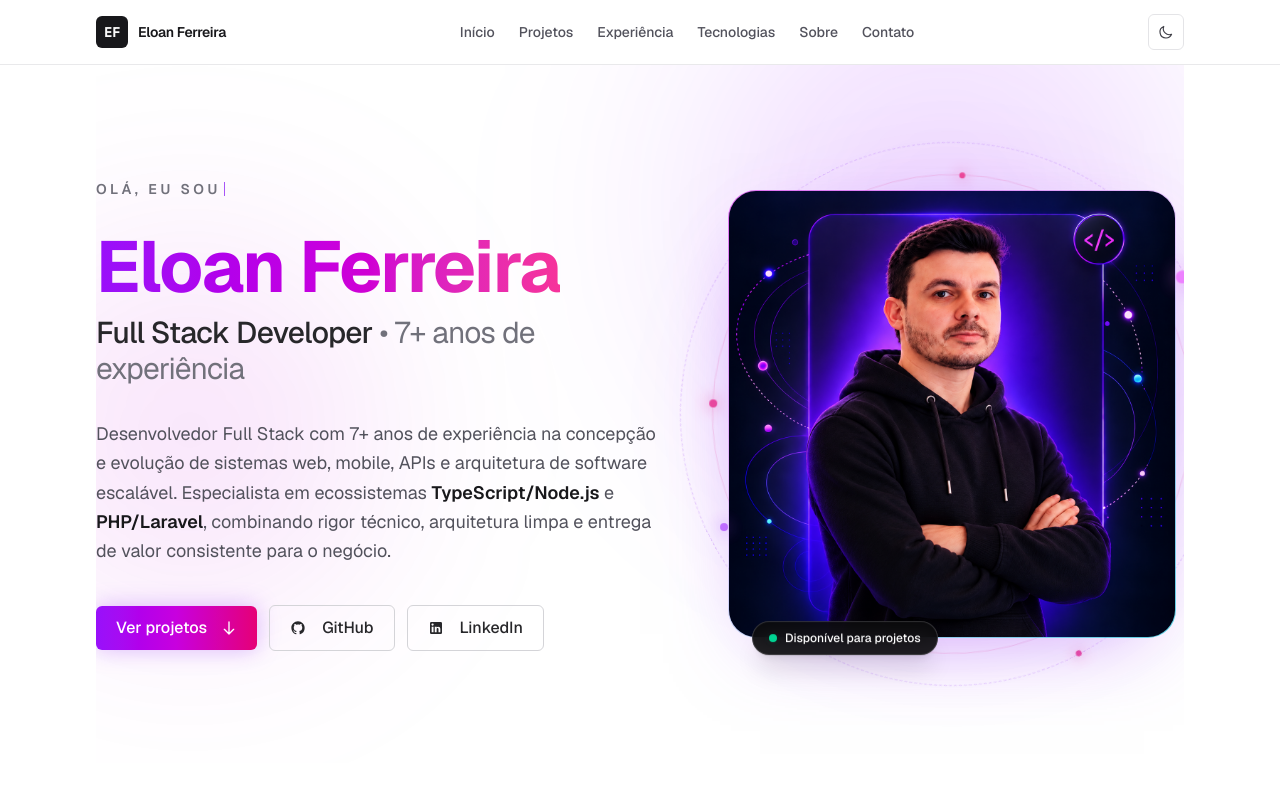
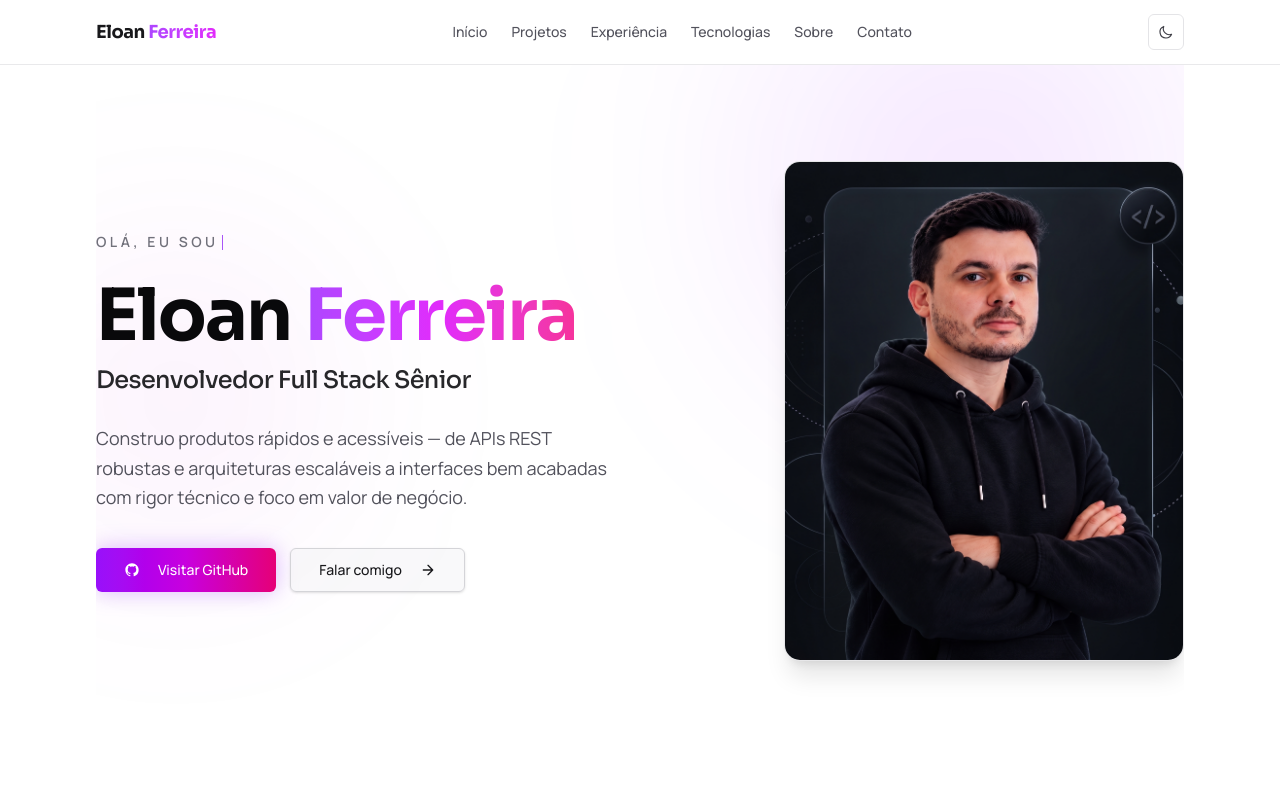
Before and after one commit to emffor/portfolio, a Next.js app: page / in a window 1280 px wide. Shown: the top 800 px of the page. Built offline with nearby package versions, Linux system fonts and the light colour scheme; no server answers.

Commit message:
feat: atualiza a tipografia com as fontes Sora e Manrope, o tema escuro como plano de fundo e os componentes de marca.

```diff
--- a/src/app/globals.css
+++ b/src/app/globals.css
@@ -3,7 +3,8 @@
 @custom-variant dark (&:where(.dark, .dark *));
 
 @theme {
-  --font-sans: var(--font-geist-sans), system-ui, -apple-system, BlinkMacSystemFont, "Segoe UI", Roboto, sans-serif;
+  --font-sans: var(--font-manrope), system-ui, -apple-system, BlinkMacSystemFont, "Segoe UI", Roboto, sans-serif;
+  --font-display: var(--font-sora), system-ui, -apple-system, BlinkMacSystemFont, "Segoe UI", Roboto, sans-serif;
   --font-mono: var(--font-geist-mono), monospace;
 }
 
@@ -14,13 +15,18 @@
 }
 
 .dark {
-  --background: #09090b;
+  --background: #090614;
   --foreground: #f4f4f5;
 }
 
 html {
   scroll-behavior: smooth;
   scroll-padding-top: 5rem;
+}
+
+h1, h2, h3, h4, h5, h6, .font-display {
+  font-family: var(--font-display);
+  letter-spacing: -0.025em;
 }
 
 body {
--- a/src/app/layout.tsx
+++ b/src/app/layout.tsx
@@ -1,20 +1,22 @@
 import type { Metadata, Viewport } from "next";
-import { Geist, Geist_Mono } from "next/font/google";
+import { Sora, Manrope } from "next/font/google";
 import { SITE_NAME, SITE_DESCRIPTION, SITE_URL, AUTHOR_NAME } from "@/lib/constants";
 import { Header } from "@/components/layout/Header";
 import { Footer } from "@/components/layout/Footer";
 import "./globals.css";
 
-const geistSans = Geist({
-  variable: "--font-geist-sans",
+const sora = Sora({
+  variable: "--font-sora",
   subsets: ["latin"],
   display: "swap",
+  weight: ["400", "500", "600", "700", "800"],
 });
 
-const geistMono = Geist_Mono({
-  variable: "--font-geist-mono",
+const manrope = Manrope({
+  variable: "--font-manrope",
   subsets: ["latin"],
   display: "swap",
+  weight: ["400", "500", "600", "700"],
 });
 
 export const viewport: Viewport = {
@@ -67,7 +69,7 @@ export default function RootLayout({
   return (
     <html
       lang="pt-BR"
-      className={`${geistSans.variable} ${geistMono.variable} antialiased`}
+      className={`${sora.variable} ${manrope.variable} antialiased`}
       suppressHydrationWarning
     >
       <head>
@@ -89,7 +91,7 @@ export default function RootLayout({
           }}
         />
       </head>
-      <body className="min-h-screen flex flex-col bg-white dark:bg-zinc-950 text-zinc-900 dark:text-zinc-100 transition-colors duration-200">
+      <body className="min-h-screen flex flex-col bg-white dark:bg-[#090614] text-zinc-900 dark:text-zinc-100 transition-colors duration-200">
         <a
           href="#main-content"
           className="sr-only focus:not-sr-only focus:fixed focus:top-4 focus:left-4 z-50 px-4 py-2 bg-zinc-900 text-white dark:bg-zinc-100 dark:text-zinc-900 text-sm font-medium rounded-md shadow-md"
--- a/src/components/layout/Header.tsx
+++ b/src/components/layout/Header.tsx
@@ -1,7 +1,6 @@
 import React from "react";
 import Link from "next/link";
 import { NAVIGATION_ITEMS } from "@/data/navigation";
-import { PROFILE_DATA } from "@/data/profile";
 import { ThemeToggle } from "@/components/layout/ThemeToggle";
 import { MobileNav } from "@/components/layout/MobileNav";
 
@@ -12,14 +11,14 @@ export function Header() {
         {/* Brand / Logo */}
         <Link
           href="/#inicio"
-          className="group flex items-center gap-2.5 focus-visible:outline-none focus-visible:ring-2 focus-visible:ring-zinc-900 dark:focus-visible:ring-zinc-100 rounded"
+          className="group flex items-center gap-2 focus-visible:outline-none focus-visible:ring-2 focus-visible:ring-zinc-900 dark:focus-visible:ring-zinc-100 rounded"
           aria-label="Ir para o início do portfólio"
         >
-          <span className="w-8 h-8 rounded-md bg-zinc-900 text-zinc-50 dark:bg-zinc-100 dark:text-zinc-900 flex items-center justify-center font-mono font-bold text-sm tracking-tight transition-transform group-hover:scale-105">
-            EF
-          </span>
-          <span className="text-sm font-semibold tracking-tight text-zinc-900 dark:text-zinc-100">
-            {PROFILE_DATA.name}
+          <span className="text-base sm:text-lg font-bold tracking-tight font-display text-zinc-900 dark:text-white">
+            Eloan{" "}
+            <span className="text-transparent bg-clip-text bg-gradient-to-r from-purple-500 to-fuchsia-500">
+              Ferreira
+            </span>
           </span>
         </Link>
 
--- a/src/components/sections/Hero.tsx
+++ b/src/components/sections/Hero.tsx
@@ -8,78 +8,50 @@ export function Hero() {
     <section
       id="inicio"
       aria-label="Apresentação inicial"
-      className="relative pt-12 sm:pt-20 lg:pt-28 pb-20 sm:pb-28 overflow-hidden"
+      className="relative pt-10 sm:pt-16 lg:pt-24 pb-16 sm:pb-24 overflow-hidden"
     >
       <div
         aria-hidden="true"
-        className="pointer-events-none absolute -top-24 right-0 -z-10 h-[480px] w-[480px] rounded-full bg-purple-600/15 blur-[120px] dark:bg-purple-600/25"
+        className="pointer-events-none absolute -top-24 right-0 -z-10 h-[420px] w-[420px] rounded-full bg-purple-600/10 blur-[120px] dark:bg-purple-600/15"
       />
       <div
         aria-hidden="true"
-        className="pointer-events-none absolute top-1/4 -left-24 -z-10 h-[380px] w-[380px] rounded-full bg-fuchsia-600/10 blur-[100px] dark:bg-fuchsia-600/20"
+        className="pointer-events-none absolute top-1/4 -left-20 -z-10 h-[320px] w-[320px] rounded-full bg-fuchsia-600/5 blur-[100px] dark:bg-fuchsia-600/10"
       />
 
-      <div className="grid items-center gap-12 lg:grid-cols-[1.1fr_0.9fr] lg:gap-14">
-        <div className="space-y-6 sm:space-y-8">
+      <div className="grid items-center gap-10 lg:grid-cols-[1.1fr_0.9fr] lg:gap-14">
+        <div className="space-y-6 sm:space-y-7">
           <div className="inline-flex items-center text-xs sm:text-sm font-semibold uppercase tracking-[0.25em] text-zinc-500 dark:text-zinc-400">
             <span>Olá, eu sou</span>
             <span className="typing-cursor" aria-hidden="true" />
           </div>
 
           <div className="space-y-3">
-            <h1 className="text-4xl sm:text-6xl lg:text-7xl font-bold tracking-tight">
-              <span className="text-transparent bg-clip-text bg-gradient-to-r from-purple-600 via-fuchsia-600 to-pink-500 dark:from-purple-400 dark:via-fuchsia-400 dark:to-pink-400">
-                {PROFILE_DATA.name}
+            <h1 className="text-4xl sm:text-6xl lg:text-7xl font-bold tracking-tight font-display">
+              <span className="text-zinc-950 dark:text-white">Eloan </span>
+              <span className="text-transparent bg-clip-text bg-gradient-to-r from-purple-500 via-fuchsia-500 to-pink-500 dark:from-purple-400 dark:via-fuchsia-400 dark:to-pink-400">
+                Ferreira
               </span>
             </h1>
-            <p className="text-xl sm:text-2xl lg:text-3xl font-medium text-zinc-800 dark:text-zinc-200 tracking-tight">
-              {PROFILE_DATA.title}{" "}
-              <span className="text-zinc-500 dark:text-zinc-400 font-normal">
-                &bull; {PROFILE_DATA.yearsOfExperience} de experiência
-              </span>
+            <p className="text-xl sm:text-2xl font-medium text-zinc-800 dark:text-zinc-200 tracking-tight font-display">
+              Desenvolvedor Full Stack Sênior
             </p>
           </div>
 
-          <p className="text-base sm:text-lg text-zinc-600 dark:text-zinc-300 leading-relaxed max-w-xl">
-            {PROFILE_DATA.headline} Especialista em ecossistemas{" "}
-            <strong className="font-semibold text-zinc-900 dark:text-zinc-100">
-              TypeScript/Node.js
-            </strong>{" "}
-            e{" "}
-            <strong className="font-semibold text-zinc-900 dark:text-zinc-100">
-              PHP/Laravel
-            </strong>
-            , combinando rigor técnico, arquitetura limpa e entrega de valor consistente para o negócio.
+          <p className="text-base sm:text-lg text-zinc-600 dark:text-zinc-300 leading-relaxed max-w-lg">
+            Construo produtos rápidos e acessíveis — de APIs REST robustas e arquiteturas escaláveis a interfaces bem acabadas com rigor técnico e foco em valor de negócio.
           </p>
 
-          {/* CTAs */}
-          <div className="flex flex-wrap items-center gap-3 pt-2">
-            <Button href="#projetos" variant="glow" size="lg">
-              Ver projetos
-              <svg
-                className="w-4 h-4 ml-1"
-                fill="none"
-                stroke="currentColor"
-                viewBox="0 0 24 24"
-                aria-hidden="true"
-              >
-                <path
-                  strokeLinecap="round"
-                  strokeLinejoin="round"
-                  strokeWidth={2}
-                  d="M19 14l-7 7m0 0l-7-7m7 7V3"
-                />
-              </svg>
-            </Button>
-
+          <div className="flex flex-wrap items-center gap-3.5 pt-2">
             <Button
               href={PROFILE_DATA.socials.github.url}
-              variant="outline"
+              variant="glow"
               size="lg"
+              className="h-11 px-7 rounded-md text-sm font-medium"
               aria-label={PROFILE_DATA.socials.github.label}
             >
               <svg
-                className="w-4 h-4 mr-1.5"
+                className="w-4 h-4 mr-2"
                 fill="currentColor"
                 viewBox="0 0 24 24"
                 aria-hidden="true"
@@ -90,70 +62,46 @@ export function Hero() {
                   d="M12 2C6.477 2 2 6.484 2 12.017c0 4.425 2.865 8.18 6.839 9.504.5.092.682-.217.682-.483 0-.237-.008-.868-.013-1.703-2.782.605-3.369-1.343-3.369-1.343-.454-1.158-1.11-1.466-1.11-1.466-.908-.62.069-.608.069-.608 1.003.07 1.53 1.032 1.53 1.032.892 1.53 2.341 1.088 2.91.832.092-.647.35-1.088.636-1.338-2.22-.253-4.555-1.113-4.555-4.951 0-1.093.39-1.988 1.029-2.688-.103-.253-.446-1.272.098-2.65 0 0 .84-.27 2.75 1.026A9.564 9.564 0 0112 6.844c.85.004 1.705.115 2.504.337 1.909-1.296 2.747-1.027 2.747-1.027.546 1.379.202 2.398.1 2.651.64.7 1.028 1.595 1.028 2.688 0 3.848-2.339 4.695-4.566 4.943.359.309.678.92.678 1.855 0 1.338-.012 2.419-.012 2.747 0 .268.18.58.688.482A10.019 10.019 0 0022 12.017C22 6.484 17.522 2 12 2z"
                 />
               </svg>
-              GitHub
+              Visitar GitHub
             </Button>
 
             <Button
-              href={PROFILE_DATA.socials.linkedin.url}
+              href="#contato"
               variant="outline"
               size="lg"
-              aria-label={PROFILE_DATA.socials.linkedin.label}
+              className="h-11 px-7 rounded-md text-sm font-medium border-zinc-300 dark:border-zinc-700/80 bg-zinc-100/50 dark:bg-zinc-900/60 hover:bg-zinc-200 dark:hover:bg-zinc-800 text-zinc-900 dark:text-zinc-100 shadow-sm"
             >
+              Falar comigo
               <svg
-                className="w-4 h-4 mr-1.5"
-                fill="currentColor"
+                className="w-4 h-4 ml-2"
+                fill="none"
+                stroke="currentColor"
                 viewBox="0 0 24 24"
                 aria-hidden="true"
               >
-                <path d="M19 3a2 2 0 0 1 2 2v14a2 2 0 0 1-2 2H5a2 2 0 0 1-2-2V5a2 2 0 0 1 2-2h14m-.5 15.5v-5.3a3.26 3.26 0 0 0-3.26-3.26c-.85 0-1.84.52-2.28 1.3v-1.11h-2.79v8.37h2.79v-4.93c0-.77.62-1.4 1.39-1.4a1.4 1.4 0 0 1 1.4 1.4v4.93h2.75M6.88 8.56a1.68 1.68 0 0 0 1.68-1.68c0-.93-.75-1.69-1.68-1.69a1.69 1.69 0 0 0-1.69 1.69c0 .93.76 1.68 1.69 1.68m1.39 9.94v-8.37H5.5v8.37h2.77z" />
+                <path
+                  strokeLinecap="round"
+                  strokeLinejoin="round"
+                  strokeWidth={2}
+                  d="M5 12h14m-7-7l7 7-7 7"
+                />
               </svg>
-              LinkedIn
             </Button>
           </div>
         </div>
 
-        <div className="relative flex justify-center py-6 lg:py-0">
-          <div className="avatar-orbits" aria-hidden="true">
-            <span className="avatar-orbit avatar-orbit-outer" />
-            <span className="avatar-orbit avatar-orbit-middle" />
-            <span className="avatar-orbit avatar-orbit-inner" />
-          </div>
-
-          <div
-            aria-hidden="true"
-            className="absolute inset-[10%] -z-10 rounded-full bg-purple-600/30 dark:bg-purple-600/40 blur-3xl"
-          />
-
-          <div className="avatar-frame relative w-full max-w-[340px] sm:max-w-md rounded-[1.75rem] p-px">
-            <div className="overflow-hidden rounded-[calc(1.75rem-1px)] bg-[#070313]">
-              <Image
-                src={PROFILE_DATA.photo?.src || "/assets/dev-perfil.png"}
-                alt={PROFILE_DATA.photo?.alt || "Foto de perfil de Eloan Ferreira"}
-                width={1024}
-                height={1024}
-                priority
-                className="aspect-square w-full object-cover transition-transform duration-700 hover:scale-[1.025]"
-              />
-            </div>
-
-            <span
-              className="avatar-spark avatar-spark-one absolute -right-3 top-[18%] size-3 rounded-full bg-fuchsia-400 shadow-[0_0_18px_#e879f9]"
-              aria-hidden="true"
+        {/* Coluna da Direita: foto de perfil */}
+        <div className="relative flex justify-center lg:justify-end items-center py-6 lg:py-0">
+          <div className="relative w-full max-w-[340px] sm:max-w-[380px] lg:max-w-[400px] overflow-hidden rounded-2xl border border-zinc-200/80 bg-zinc-100 shadow-xl shadow-zinc-950/10 dark:border-white/10 dark:bg-zinc-900 dark:shadow-black/40">
+            <Image
+              src="/assets/avatar-eloan.png"
+              alt="Eloan Ferreira - Desenvolvedor Full Stack Sênior"
+              width={1254}
+              height={1254}
+              priority
+              sizes="(max-width: 640px) 340px, (max-width: 1024px) 380px, 400px"
+              className="w-full h-auto object-cover aspect-[4/5]"
             />
-            <span
-              className="avatar-spark avatar-spark-two absolute -left-2 bottom-[24%] size-2 rounded-full bg-purple-500 shadow-[0_0_16px_#a855f7]"
-              aria-hidden="true"
-            />
-
-            {PROFILE_DATA.availableForWork && (
-              <div className="avatar-status absolute -bottom-5 left-1/2 -translate-x-1/2 sm:left-6 sm:translate-x-0 flex items-center gap-2 whitespace-nowrap rounded-full border border-white/15 bg-zinc-950/90 dark:bg-zinc-900/90 px-4 py-2 text-xs font-medium text-white shadow-xl backdrop-blur-md">
-                <span className="relative flex size-2">
-                  <span className="absolute inline-flex size-full animate-ping rounded-full bg-emerald-400 opacity-60" />
-                  <span className="relative inline-flex size-2 rounded-full bg-emerald-400" />
-                </span>
-                <span>Disponível para projetos</span>
-              </div>
-            )}
           </div>
         </div>
       </div>
--- a/src/data/profile.ts
+++ b/src/data/profile.ts
@@ -10,7 +10,7 @@ export const PROFILE_DATA: Profile = {
   location: "Brasil",
   availableForWork: true,
   photo: {
-    src: "/assets/dev-perfil.png",
+    src: "/assets/avatar-eloan.png",
     alt: "Eloan Ferreira - Full Stack Developer",
   },
   summary:
```
Also changed, not shown: public/assets/avatar-eloan.png (added), public/assets/dev-perfil2.png (deleted).
